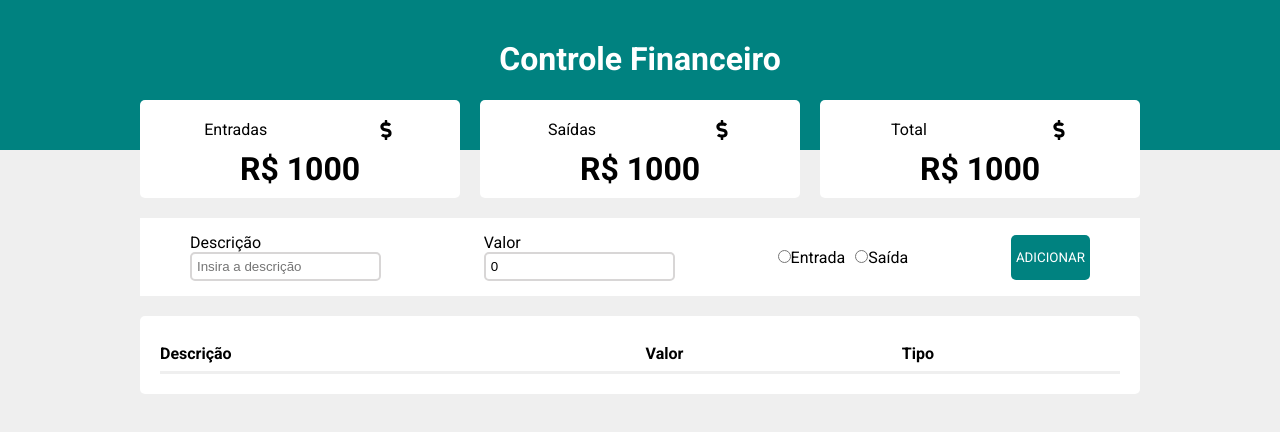
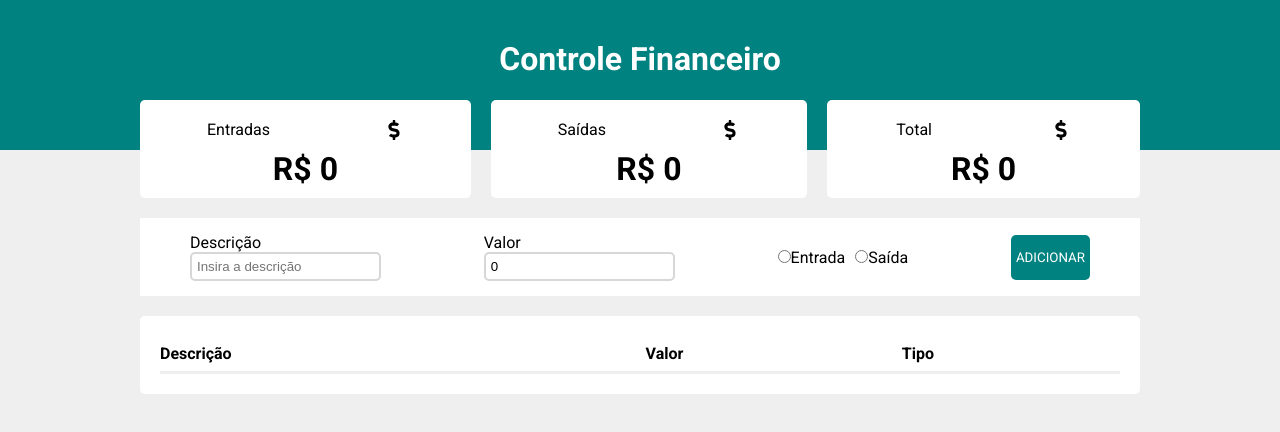
Before and after one commit to guikaua12/controle-financeiro, a React (Vite) app: page / in a window 1280 px wide. Shown: the top 432 px of the page. Built offline with nearby package versions, Linux system fonts and the light colour scheme.

Commit message:
Adicionado metodo pra pegar o total de entradas e saidas

```diff
--- a/src/pages/Resume/index.tsx
+++ b/src/pages/Resume/index.tsx
@@ -34,6 +34,20 @@ function Resume() {
         });
     }
 
+    function getTotal(type: 'in' | 'out' | 'total') {
+        let value = 0;
+
+        records.filter(record => record.type === type).forEach(record => {
+            value += Number(record.value);
+        });
+
+        if(type === 'total') {
+            value += getTotal('in') + getTotal('out');
+        }
+
+        return value;
+    }
+
     function handleChange(e): void {
         setRecord(record => ({...record, [e.target.name]: e.target.value}));
     }
@@ -61,9 +75,9 @@ function Resume() {
         <div className='resume-container'>
             {/* cards */}
             <div className="card-wrapper">
-                <Card title='Entradas' value='R$ 1000' icon={<FaDollarSign size={20}></FaDollarSign>}></Card>
-                <Card title='Saídas' value='R$ 1000' icon={<FaDollarSign size={20}></FaDollarSign>}></Card>
-                <Card title='Total' value='R$ 1000' icon={<FaDollarSign size={20}></FaDollarSign>}></Card>
+                <Card title='Entradas' value={`R$ ${getTotal('in')}`} icon={<FaDollarSign size={20}></FaDollarSign>}></Card>
+                <Card title='Saídas' value={`R$ ${getTotal('out')}`} icon={<FaDollarSign size={20}></FaDollarSign>}></Card>
+                <Card title='Total' value={`R$ ${getTotal('total')}`} icon={<FaDollarSign size={20}></FaDollarSign>}></Card>
             </div>
 
             {/* control form */}
```
